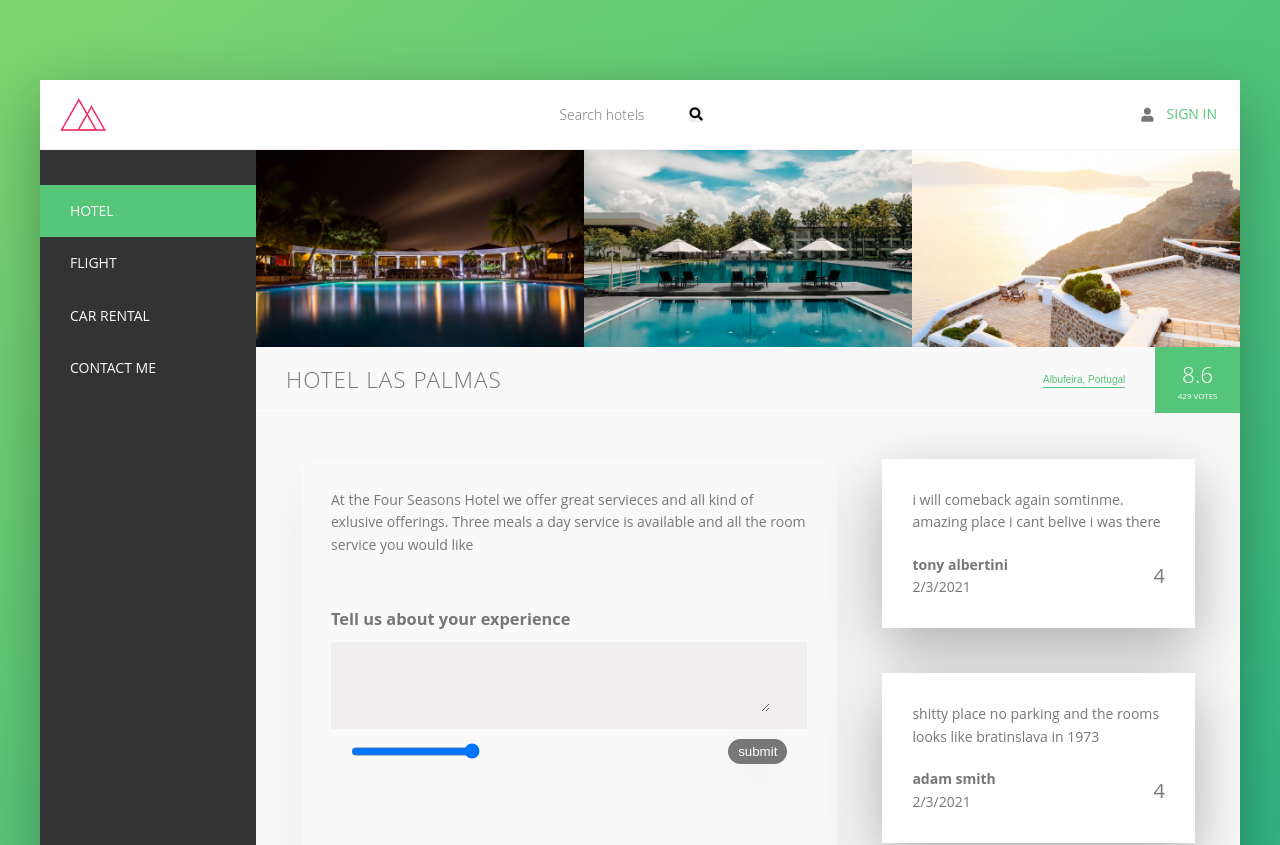
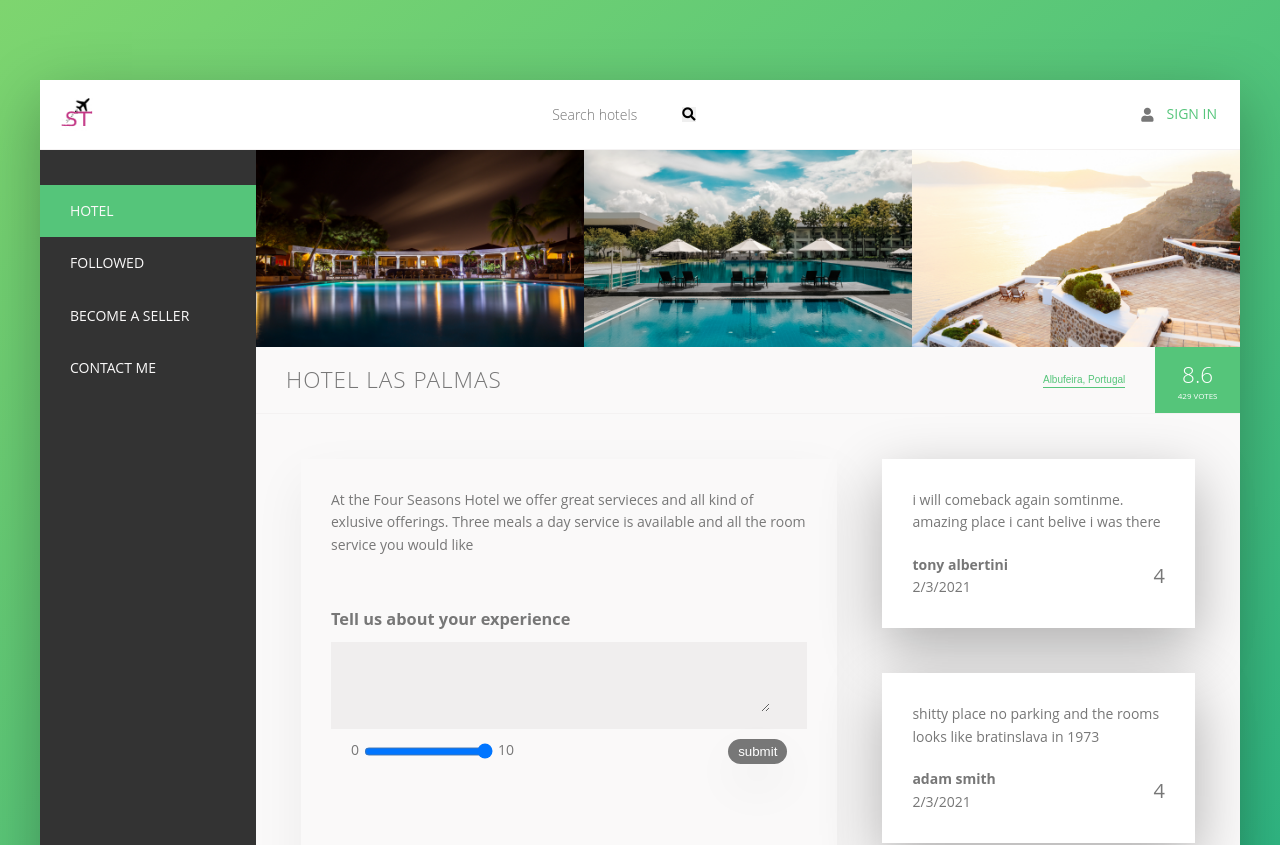
Before and after one commit to alexshvetsov/Shvetsov-tours, a React (Create React App) app in the folder frontend/: page /hotel/1 in a window 1280 px wide. Shown: the top 845 px of the page. Built offline with nearby package versions, Linux system fonts and the light colour scheme.

Commit message:
sidebar header changes

```diff
--- a/frontend/src/components/header/Header.js
+++ b/frontend/src/components/header/Header.js
@@ -33,7 +33,7 @@ const Header = () => {
 
     return (
         <header className={`header ${ header}`} ref={myRef}>
-            <img src='/images/logo.png' alt="trillo logo" className="logo" />
+            <img src='/images/stours.jpg' alt="trillo logo" className="logo" />
             <SearchBox />
             <nav className="user-nav">
 
--- a/frontend/src/components/sidebar/Sidebar.js
+++ b/frontend/src/components/sidebar/Sidebar.js
@@ -18,13 +18,13 @@ const Sidebar = () => {
                 <li className={`side-nav__item ${activeLink==='home2'?'side-nav__item--active':''}`}>
                     <NavLink to="/login" className="side-nav__link" onClick={()=>setActiveLink('home2')}>
 
-                        <span>Flight</span>
+                        <span>Followed</span>
                     </NavLink>
                 </li>
                 <li className={`side-nav__item ${activeLink==='home3'?'side-nav__item--active':''}`}>
                     <NavLink to="/login" className="side-nav__link" onClick={()=>setActiveLink('home3')}>
 
-                        <span>Car rental</span>
+                        <span>become a seller</span>
                     </NavLink>
                 </li>
                 <li className={`side-nav__item ${activeLink==='home4'?'side-nav__item--active':''}`}>
--- a/frontend/src/screens/hotelScreen/HotelScreen.js
+++ b/frontend/src/screens/hotelScreen/HotelScreen.js
@@ -99,7 +99,7 @@ export const HotelScreen = ({ match }) => {
                             <textarea className='hotel-screen__content-form-textarea' />
                         </div>
                         <div className='hotel-screen__content-form-footer'>
-                            <input type='range' min='0' max='5' />
+                            <span>0</span><input type='range' min='0' max='10' /><span>10</span>
                             <button>submit</button>
                         </div>
                     </form>
@@ -122,6 +122,7 @@ export const HotelScreen = ({ match }) => {
                       <button class="hotel-screen__content-left-btn-inline">Show all <span>&rarr;</span></button>
                 </div>
             </div>
+
         </div>
     )
 }
--- a/frontend/src/screens/hotelScreen/hotelScreen.scss
+++ b/frontend/src/screens/hotelScreen/hotelScreen.scss
@@ -203,9 +203,10 @@
                 padding: 0 2rem;
                 display: flex;
                 & > input {
-                    margin-right: auto;
+                    margin: 0 .5rem;
                 }
                 & > button {
+                    margin-left: auto;
                     padding: 0.5rem 1rem;
                     background-color: $--color-grey-dark-2;
                     border-radius: 3rem;
```
Also changed, not shown: frontend/public/images/stours.jpg (added), 1 other file (tests, documents, lock files or other folders).
